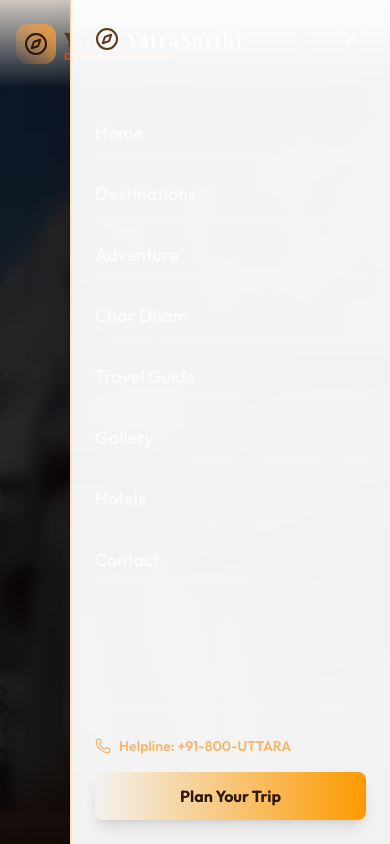
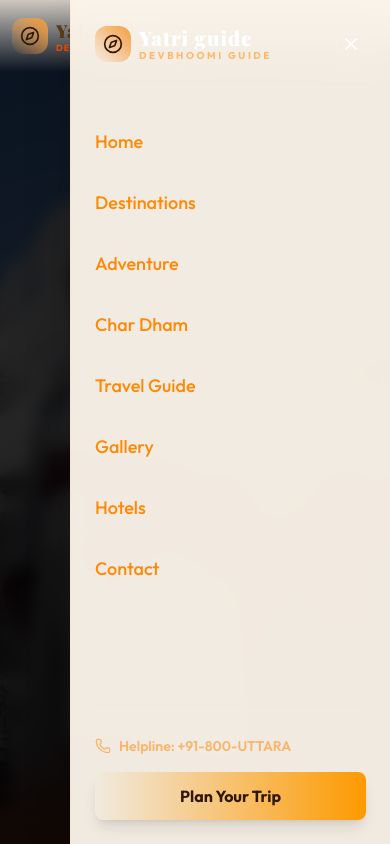
Before and after one commit to gunjansoun885-tech/yatriguide, a Next.js app: page / in a window 390 px wide. Both pictures are taken after a click on the button 354 px from the left and 44 px from the top of the page. Shown: the top 844 px of the page. Built offline with nearby package versions, Linux system fonts and the light colour scheme.

Commit message:
Updated website

```diff
--- a/components/Hero.jsx
+++ b/components/Hero.jsx
@@ -1,11 +1,11 @@
 "use client";
 
 import React, { useState, useEffect } from "react";
+import Image from "next/image";
 import { motion, AnimatePresence } from "framer-motion";
-import { Search, MapPin, Calendar, Users, ChevronRight, Compass } from "lucide-react";
 
 const HERO_IMAGES = [
-  "/o1.png",
+  "/j1.png",
   "/kedarnath modi.png",
   "/modiji.png",
   "/psd.png",
@@ -16,50 +16,19 @@ const HERO_IMAGES = [
   "/mussorie.png",
 ];
 
-const DESTINATIONS = [
-  "Mussoorie (Queen of Hills)",
-  "Nainital (Lake District)",
-  "Rishikesh (Yoga Capital)",
-  "Kedarnath (Sacred Peak)",
-  "Auli (Skiing Paradise)",
-  "Jim Corbett (Wildlife Safari)"
-];
-
 export default function Hero() {
   const [currentBg, setCurrentBg] = useState(0);
-  const [destination, setDestination] = useState("");
-  const [date, setDate] = useState("");
-  const [travelers, setTravelers] = useState("1");
-  const [isSearching, setIsSearching] = useState(false);
 
-  // Background image rotation
   useEffect(() => {
     const timer = setInterval(() => {
       setCurrentBg((prev) => (prev + 1) % HERO_IMAGES.length);
     }, 6000);
+
     return () => clearInterval(timer);
   }, []);
 
-  const handleSearchSubmit = (e) => {
-    e.preventDefault();
-    setIsSearching(true);
-    setTimeout(() => {
-      setIsSearching(false);
-      alert(`Searching customized itinerary for ${destination || "Uttarakhand"} starting on ${date || "any date"} for ${travelers} traveler(s)!`);
-      const element = document.querySelector("#destinations");
-      if (element) {
-        element.scrollIntoView({ behavior: "smooth" });
-      }
-    }, 1200);
-  };
-
   return (
-   <section
-  id="home"
- className="relative w-full h-[100svh] min-h-[600px] flex items-center justify-center overflow-hidden"
->
-      {/* Background Images with AnimatePresence */}
-
+    <section id="home" className="relative w-full h-[100svh] overflow-hidden">
       <div className="absolute inset-0 z-0 bg-stone-950">
         <AnimatePresence mode="wait">
           <motion.div
@@ -68,16 +37,40 @@ export default function Hero() {
             animate={{ opacity: 1, scale: 1 }}
             exit={{ opacity: 0 }}
             transition={{ duration: 2, ease: "easeInOut" }}
-      className="absolute inset-0 bg-cover bg-center"
-      style={{ backgroundImage: `url('${HERO_IMAGES[currentBg]}')` }}
+            className="absolute inset-0"
+          >
+            <Image
+              src={HERO_IMAGES[currentBg]}
+              alt="Uttarakhand travel destination"
+              fill
+              priority
+              sizes="100vw"
+              className="h-full w-full object-cover object-center"
             />
+          </motion.div>
         </AnimatePresence>
 
-  <div className="absolute inset-0 bg-black/40"></div>
-
-  <div className="absolute bottom-0 left-0 right-0 h-24 bg-gradient-to-t from-orange-950/80 to-transparent"></div>
+        <div className="absolute inset-0 bg-black/35" />
+        <div className="absolute inset-0 bg-gradient-to-b from-black/20 via-black/10 to-black/55" />
+        <div className="absolute bottom-0 left-0 right-0 h-24 bg-gradient-to-t from-orange-950/80 to-transparent" />
       </div>
 
+      {currentBg === 0 && (
+        <div className="relative z-10 flex h-[100svh] w-full items-center justify-center px-4 pb-8 sm:px-6 sm:pb-10 lg:px-8 lg:pb-12">
+          <div className="max-w-4xl text-center">
+            <h1 className="font-serif text-[2rem] font-black leading-[0.95] tracking-tight text-white text-shadow-lg sm:text-[2.8rem] md:text-[3.8rem] lg:text-[4.5rem] xl:text-[5.2rem]">
+              Discover the Beauty
+              <br className="hidden sm:block" />
+              of Uttarakhand
+            </h1>
+
+            <p className="mx-auto mt-3 max-w-2xl text-sm leading-6 text-stone-100/95 sm:text-base md:max-w-3xl md:text-lg md:leading-7 lg:text-xl">
+              Explore ancient temples, mystic mist-clad peaks, pristine river currents,
+              and dense alpine forests. Plan your spiritual and thrill-seeking retreat.
+            </p>
+          </div>
+        </div>
+      )}
     </section>
   );
 }
--- a/components/Navbar.jsx
+++ b/components/Navbar.jsx
@@ -57,12 +57,12 @@ export default function Navbar() {
       <header
         className={`fixed top-0 left-0 right-0 z-50 transition-all duration-500 ${
           isScrolled
-            ? "bg-white/90 backdrop-blur-md py-4 shadow-lg border-b border-orange-200/80"
-            : "bg-gradient-to-b from-stone-100/80 to-transparent py-6"
+            ? "bg-white/90 backdrop-blur-md py-3 shadow-lg border-b border-orange-200/80"
+            : "bg-gradient-to-b from-stone-100/80 to-transparent py-4 sm:py-6"
         }`}
       >
-        <div className="max-w-7xl mx-auto px-4 sm:px-6 lg:px-8">
-          <div className="flex items-center justify-between">
+        <div className="max-w-7xl mx-auto px-3 sm:px-5 lg:px-8">
+          <div className="flex items-center justify-between gap-2">
             {/* Logo */}
             <a
               href="/"
@@ -70,27 +70,27 @@ export default function Navbar() {
                 e.preventDefault();
                 window.location.href = "/";
               }}
-              className="flex items-center space-x-2 group focus:outline-none"
+              className="flex items-center space-x-2 group focus:outline-none min-w-0"
             >
               <motion.div
                 whileHover={{ rotate: 15 }}
                 transition={{ type: "spring", stiffness: 300 }}
-                className="p-2 bg-gradient-to-tr from-gold-500 to-emerald-400 rounded-xl"
+                className="p-2 bg-gradient-to-tr from-gold-500 to-emerald-400 rounded-xl shrink-0"
               >
-                <Compass className="w-6 h-6 text-forest-950" />
+                <Compass className="w-5 h-5 sm:w-6 sm:h-6 text-forest-950" />
               </motion.div>
-              <div className="flex flex-col">
-                <span className="font-serif text-xl sm:text-2xl font-black tracking-wider text-stone-800 group-hover:text-orange-500 transition-colors">
+              <div className="flex flex-col min-w-0">
+                <span className="font-serif text-lg sm:text-xl lg:text-2xl font-black tracking-wider text-stone-800 group-hover:text-orange-500 transition-colors whitespace-nowrap">
                   Yatri guide
                 </span>
-                <span className="text-[10px] uppercase tracking-widest text-orange-600 font-bold -mt-1 font-sans">
+                <span className="text-[9px] sm:text-[10px] uppercase tracking-widest text-orange-600 font-bold -mt-1 font-sans whitespace-nowrap">
                   Devbhoomi Guide
                 </span>
               </div>
             </a>
 
             {/* Desktop Navigation */}
-            <nav className="hidden lg:flex items-center space-x-6">
+            <nav className="hidden md:flex items-center space-x-4 lg:space-x-6">
               {MENU_ITEMS.map((item) => (
                 <a
                   key={item.label}
@@ -112,7 +112,7 @@ export default function Navbar() {
             </nav>
 
             {/* CTA & Actions */}
-            <div className="hidden sm:flex items-center space-x-3">
+            <div className="hidden lg:flex items-center space-x-3">
               {/* Search Toggle */}
               <div className="relative">
                 <button
@@ -166,7 +166,7 @@ export default function Navbar() {
             </div>
 
             {/* Mobile Hamburger Button */}
-            <div className="flex lg:hidden items-center space-x-3">
+            <div className="flex md:hidden items-center space-x-2">
               <button
                 onClick={() => setIsSearchOpen(!isSearchOpen)}
                 className="p-2 text-stone-700 hover:text-orange-500 transition-colors focus:outline-none sm:hidden"
@@ -229,19 +229,26 @@ export default function Navbar() {
               animate={{ x: 0 }}
               exit={{ x: "100%" }}
               transition={{ type: "spring", bounce: 0.15, duration: 0.5 }}
-              className="fixed right-0 top-0 bottom-0 w-80 max-w-full bg-white/95 text-stone-800 z-50 p-6 flex flex-col justify-between border-l border-orange-200 shadow-2xl lg:hidden"
+              className="fixed right-0 top-0 bottom-0 w-80 max-w-full bg-stone-950/95 text-stone-100 z-50 p-6 flex flex-col justify-between border-l border-orange-200/30 shadow-2xl backdrop-blur-xl md:hidden"
             >
               <div>
                 <div className="flex items-center justify-between pb-6 border-b border-white/10">
                   <div className="flex items-center space-x-2">
-                    <Compass className="w-6 h-6 text-gold-400 animate-spin-slow" />
-                    <span className="font-serif text-xl font-bold tracking-wider text-white">
-                      YatraSarthi
-                    </span>
+                    <div className="p-2 bg-gradient-to-tr from-gold-500 to-emerald-400 rounded-xl shrink-0">
+                      <Compass className="w-5 h-5 text-forest-950" />
+                    </div>
+                    <div className="flex flex-col">
+                      <span className="font-serif text-xl font-black tracking-wider text-white">
+                        Yatri guide
+                      </span>
+                      <span className="text-[10px] uppercase tracking-[0.25em] text-orange-300 font-bold -mt-1 font-sans">
+                        Devbhoomi Guide
+                      </span>
+                    </div>
                   </div>
                   <button
                     onClick={() => setIsMobileMenuOpen(false)}
-                    className="p-1 rounded-full border border-white/10 text-white hover:text-gold-400 focus:outline-none"
+                    className="p-1 rounded-full border border-white/10 text-white hover:text-orange-400 focus:outline-none"
                   >
                     <X className="w-5 h-5" />
                   </button>
@@ -256,7 +263,7 @@ export default function Navbar() {
                       key={item.label}
                       href={item.href}
                       onClick={(e) => handleScrollTo(e, item.href)}
-                      className="font-sans text-lg font-medium py-2 text-white/80 hover:text-gold-400 transition-colors border-b border-white/5"
+                      className="font-sans text-lg font-medium py-2 text-orange-400 hover:text-amber-300 transition-colors border-b border-white/5"
                     >
                       {item.label}
                     </motion.a>
```
Also changed, not shown: 1 other file (tests, documents, lock files or other folders). Lines whose indentation alone changed are shown as unchanged.
